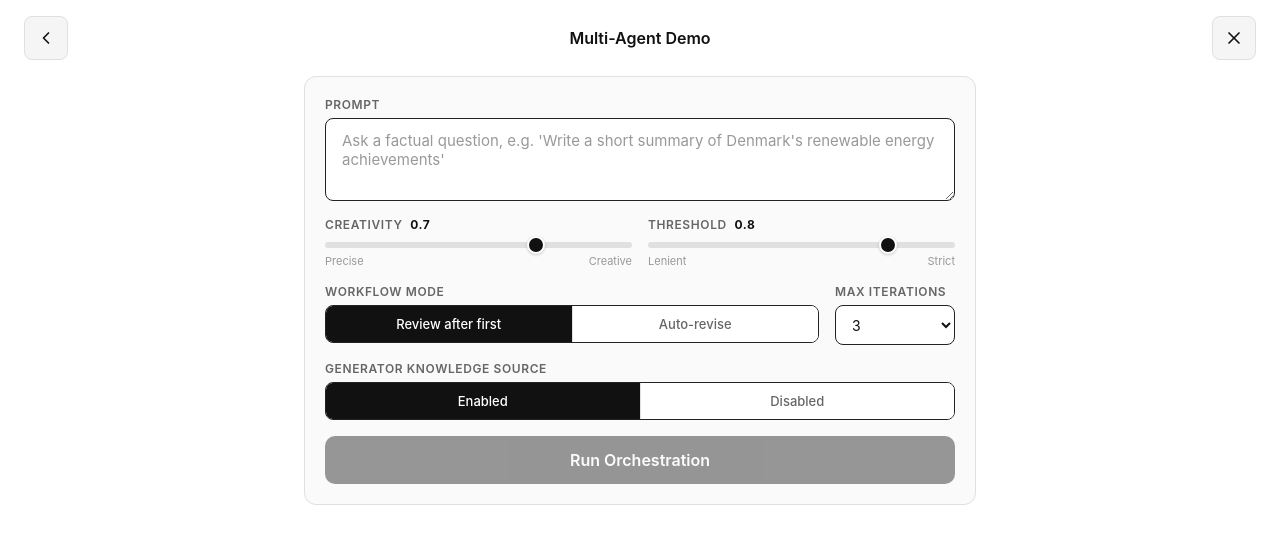
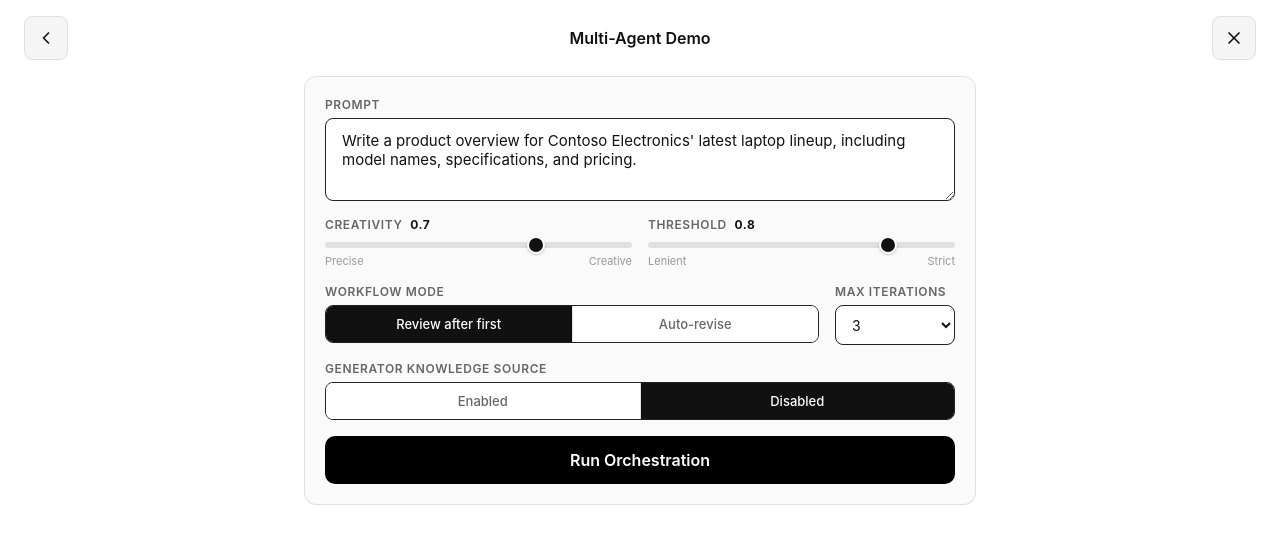
Before and after one commit to jenschristianschroder/demo-agentic-scenarios, a React (Vite) app: page /demo in a window 1280 px wide. Shown: the top 544 px of the page. Built offline with nearby package versions, Linux system fonts and the light colour scheme.

Commit message:
fix: update initial prompt and toggle generator knowledge source state

```diff
--- a/src/pages/DemoScreen.tsx
+++ b/src/pages/DemoScreen.tsx
@@ -20,12 +20,12 @@ const DemoScreen: React.FC = () => {
   const navigate = useNavigate();
 
   // ─── Controls state ───────────────────────────────────────────────────────
-  const [prompt, setPrompt] = useState('');
+  const [prompt, setPrompt] = useState('Write a product overview for Contoso Electronics\' latest laptop lineup, including model names, specifications, and pricing.');
   const [creativityLevel, setCreativityLevel] = useState(0.7);
   const [workflowMode, setWorkflowMode] = useState<WorkflowMode>('review-after-first');
   const [acceptanceThreshold, setAcceptanceThreshold] = useState(0.8);
   const [maxIterations, setMaxIterations] = useState(3);
-  const [generatorKnowledgeSource, setGeneratorKnowledgeSource] = useState(true);
+  const [generatorKnowledgeSource, setGeneratorKnowledgeSource] = useState(false);
 
   // ─── Orchestration state ──────────────────────────────────────────────────
   const [isRunning, setIsRunning] = useState(false);
```
